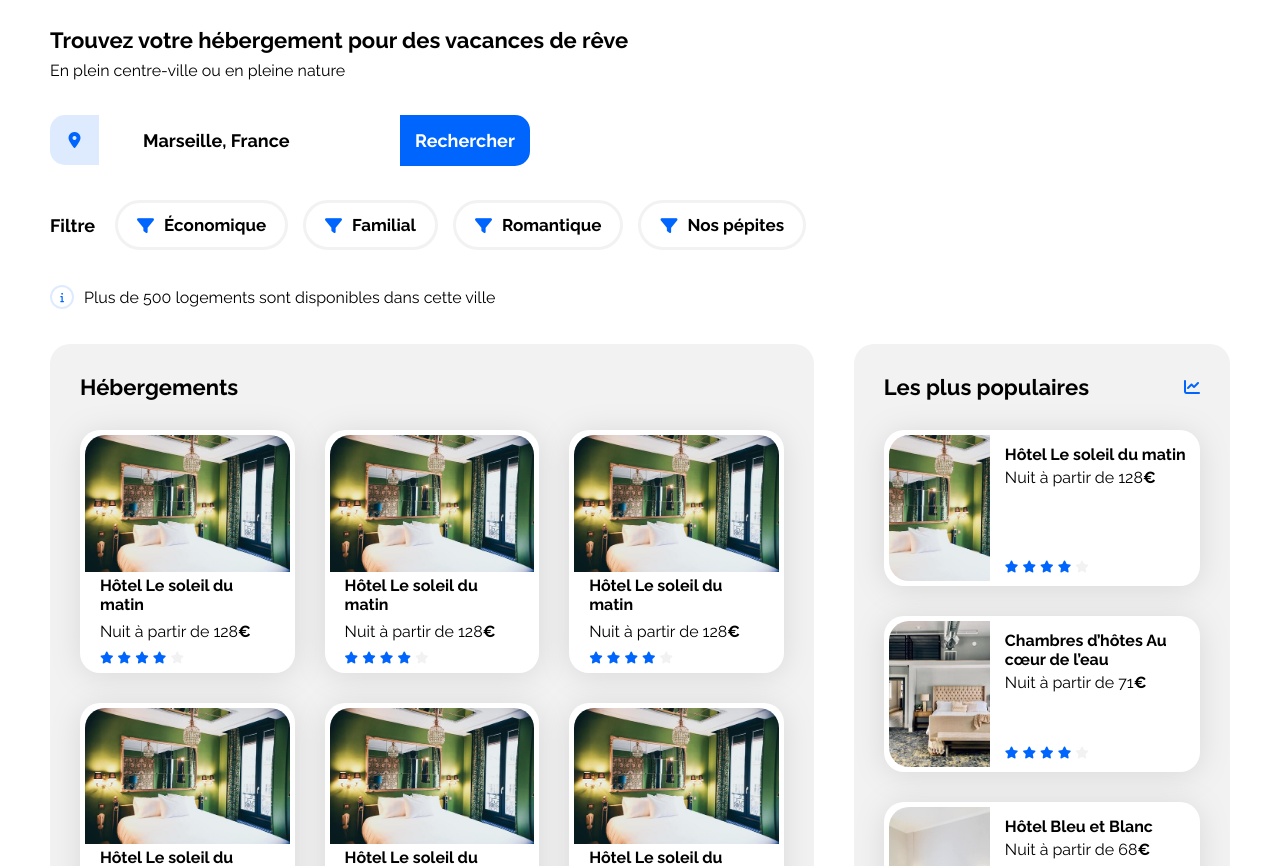
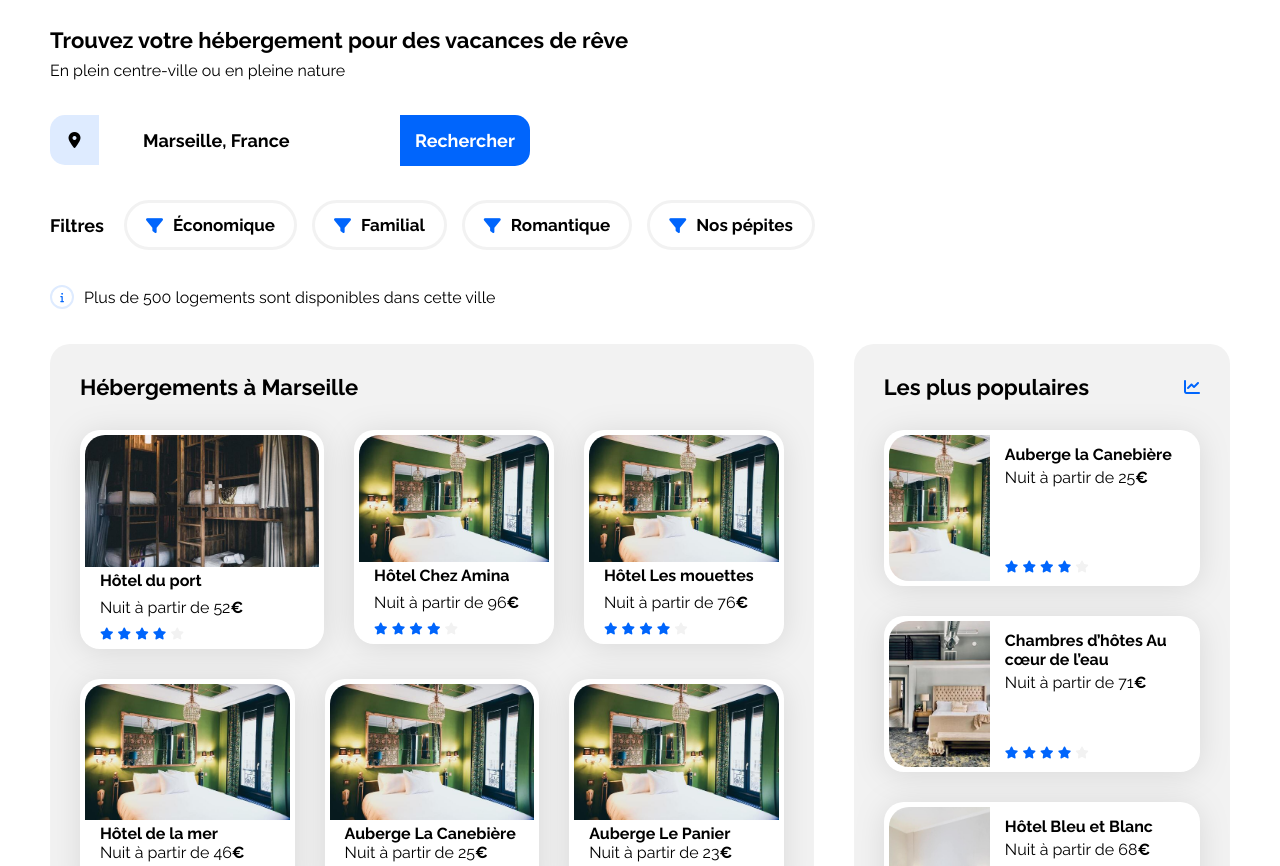
Before and after one commit to D-Sriver/Projet_2_booki_oc, a plain HTML site: page index.html in a window 1280 px wide. Shown: the part 82-948 px from the top of the page. Drawn offline with Linux system fonts and the light colour scheme.

Commit message:
🐛 FIX: spelling, content and color

```diff
--- a/css/style.css
+++ b/css/style.css
@@ -199,6 +199,7 @@ p {
 	justify-content: center;
 	align-items: center;
 	background-color: var(--filter-bg-color);
+	color: black;
 	border-radius: 15px 0px 0px 15px;
 	width: 49px;
 	height: 50px;
--- a/index.html
+++ b/index.html
@@ -54,7 +54,7 @@
 						</button>
 					</div>
 					<div class="filter">
-						<h2>Filtre</h2>
+						<h2>Filtres</h2>
 						<div class="block-filter">
 							<button>
 								<i class="fa-solid fa-filter" aria-hidden="true"></i>
@@ -81,18 +81,18 @@
 				</div>
 				<div class="hebergements-and-populaires">
 					<section class="hebergements">
-						<h1>Hébergements</h1>
+						<h1>Hébergements à Marseille</h1>
 						<div class="hebergement-block">
 							<a href="#">
 								<article class="card">
 									<img
-										src="./images/hebergements/emile-guillemot.jpg"
+										src="./images/hebergements/nicate-lee.jpg"
 										alt="Image de la chambre d'hôtel montrant un lit"
 									/>
 									<div class="card-content">
-										<h3 class="card-title">Hôtel Le soleil du matin</h3>
+										<h3 class="card-title">Hôtel du port</h3>
 										<p class="card-subtitle">
-											Nuit à partir de 128<span class="euro">€</span>
+											Nuit à partir de 52<span class="euro">€</span>
 										</p>
 										<div class="card-rating">
 											<i class="fa-xs fa-solid fa-star" aria-hidden="true"></i>
@@ -116,9 +116,9 @@
 										alt="Image de la chambre d'hôtel montrant un lit"
 									/>
 									<div class="card-content">
-										<h3 class="card-title">Hôtel Le soleil du matin</h3>
+										<h3 class="card-title">Hôtel Chez Amina</h3>
 										<p class="card-subtitle">
-											Nuit à partir de 128<span class="euro">€</span>
+											Nuit à partir de 96<span class="euro">€</span>
 										</p>
 										<div class="card-rating">
 											<i class="fa-xs fa-solid fa-star" aria-hidden="true"></i>
@@ -142,9 +142,9 @@
 										alt="Image de la chambre d'hôtel montrant un lit"
 									/>
 									<div class="card-content">
-										<h3 class="card-title">Hôtel Le soleil du matin</h3>
+										<h3 class="card-title">Hôtel Les mouettes</h3>
 										<p class="card-subtitle">
-											Nuit à partir de 128<span class="euro">€</span>
+											Nuit à partir de 76<span class="euro">€</span>
 										</p>
 										<div class="card-rating">
 											<i class="fa-xs fa-solid fa-star" aria-hidden="true"></i>
@@ -171,9 +171,9 @@
 									/>
 									<div class="card-content">
 										<div class="card-txt">
-											<h3 class="card-title">Hôtel Le soleil du matin</h3>
+											<h3 class="card-title">Hôtel de la mer</h3>
 											<p class="card-subtitle">
-												Nuit à partir de 128<span class="euro">€</span>
+												Nuit à partir de 46<span class="euro">€</span>
 											</p>
 										</div>
 										<div class="card-rating">
@@ -199,9 +199,9 @@
 									/>
 									<div class="card-content">
 										<div class="card-txt">
-											<h3 class="card-title">Hôtel Le soleil du matin</h3>
+											<h3 class="card-title">Auberge La Canebière</h3>
 											<p class="card-subtitle">
-												Nuit à partir de 128<span class="euro">€</span>
+												Nuit à partir de 25<span class="euro">€</span>
 											</p>
 										</div>
 										<div class="card-rating">
@@ -227,9 +227,9 @@
 									/>
 									<div class="card-content">
 										<div class="card-txt">
-											<h3 class="card-title">Hôtel Le soleil du matin</h3>
+											<h3 class="card-title">Auberge Le Panier</h3>
 											<p class="card-subtitle">
-												Nuit à partir de 128<span class="euro">€</span>
+												Nuit à partir de 23<span class="euro">€</span>
 											</p>
 										</div>
 										<div class="card-rating">
@@ -264,9 +264,9 @@
 									/>
 									<div class="card-content">
 										<div class="card-txt">
-											<h3 class="card-title">Hôtel Le soleil du matin</h3>
+											<h3 class="card-title">Auberge la Canebière</h3>
 											<p class="card-subtitle">
-												Nuit à partir de 128<span class="euro">€</span>
+												Nuit à partir de 25<span class="euro">€</span>
 											</p>
 										</div>
 										<div class="card-rating">
@@ -396,7 +396,7 @@
 				<footer>
 					<section>
 						<ul>
-							<h2>A propos</h2>
+							<h2>À propos</h2>
 							<li>Fonctionnement du site</li>
 							<li>Conditions générales</li>
 							<li>Données et confidentialité</li>
```
